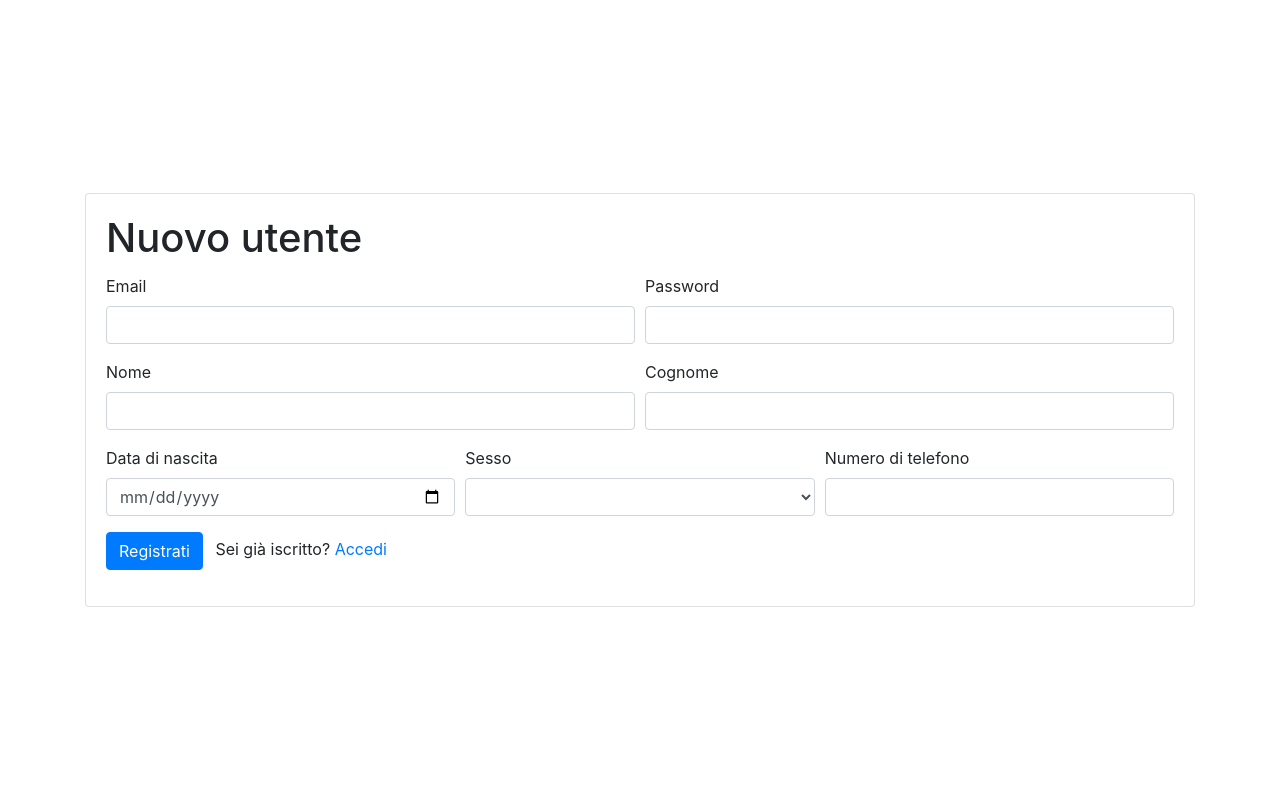
After one commit to LorenzoIanotto/games_and_go, a PHP site: page /site/register in a window 1280 px wide. The commit adds this page. Run offline with PHP 8.4, Linux system fonts and the light colour scheme.

Commit message:
Registration page

```diff
--- a/lib/db.php
+++ b/lib/db.php
@@ -5,3 +5,59 @@ class DatabaseConnection extends mysqli {
         parent::__construct("localhost", "root", "", "games_and_go");
     }
 }
+
+enum RegistrationError {
+    case AlreadyExistantUser;
+    case WrongFormat;
+    case DatabaseError;
+}
+
+function insert_user(string $email, string $password, string $name, string $surname, string $birth_date, string $gender, int $phone_number): RegistrationError|int {
+    require_once "../../lib/db.php";
+
+    function is_phone_number(int $phone_number): bool {
+        if ($phone_number < 0) {
+            return false;
+        }
+
+        if (strlen($phone_number) > 10) {
+            return false;
+        }
+
+        return $phone_number;
+    }
+
+    if (!is_phone_number($phone_number)) {
+        return RegistrationError::WrongFormat;
+    }
+
+    $password_hash = hash("sha256", $password);
+
+    $conn = new DatabaseConnection();
+    $stmt = $conn->prepare("SELECT COUNT(email) AS count FROM Users WHERE email = (?)");
+    $stmt->bind_param("s", $email);
+    $stmt->execute();
+    $res = $stmt->get_result();
+    if (!$res) {
+        $conn->close();
+        return RegistrationError::DatabaseError;
+    }
+
+    if ($res->fetch_assoc()["count"] > 0) {
+        $conn->close();
+        return RegistrationError::AlreadyExistantUser;
+    }
+
+    $stmt = $conn->prepare("INSERT INTO Users (email, password_hash, name, surname, birth_date, gender, phone_number)
+        VALUES (?, ?, ?, ?, ?, ?, ?)");
+    $stmt->bind_param("ssssssi", $email, $password_hash, $name, $surname, $birth_date, $gender, $phone_number);
+    $stmt->execute();
+    $id = mysqli_insert_id($conn);
+    $conn->close();
+
+    if ($id) {
+        return $id;
+    }
+
+    return RegistrationError::DatabaseError;
+}
--- a/site/login/index.php
+++ b/site/login/index.php
@@ -37,6 +37,9 @@ if (isset($_POST["email"]) && isset($_POST["password"])) {
                     <span class="invalid-feedback"">Password errata</span>
                 </div>
                 <button class="btn btn-primary" type="submit">Accedi</button>
+                <span class="ml-2">
+                    Non sei ancora iscritto? <a href="/site/register">Registrati</a>
+                </span>
             </form>
         </div>
     </body>
--- /dev/null
+++ b/site/register/index.php
@@ -0,0 +1,90 @@
+<?php
+require "../../lib/db.php";
+
+$error = null;
+
+if ($_SERVER["REQUEST_METHOD"] == "POST"){
+    if (!(isset($_POST["email"]) &&
+        isset($_POST["password"]) &&
+        isset($_POST["name"]) &&
+        isset($_POST["surname"]) &&
+        isset($_POST["birth_date"]) &&
+        isset($_POST["gender"]) &&
+        isset($_POST["phone_number"]) &&
+        is_numeric($_POST["phone_number"])
+    )) {
+        die("Richiesta malformata");
+    }
+
+    $res = insert_user($_POST["email"],
+        $_POST["password"],
+        $_POST["name"],
+        $_POST["surname"],
+        $_POST["birth_date"],
+        $_POST["gender"],
+        intval($_POST["phone_number"]));
+
+    if (is_int($res)) {
+        header("Location: /site/login/");
+    } else {
+        $error = $res;
+    }
+}
+?>
+<html>
+    <head>
+        <?php require("../../components/bootstrap.php"); ?>
+        <title>Registrati</title>
+    </head>
+    <body class="container min-vh-100 justify-content-center d-flex flex-column">
+        <div class="card">
+            <form class="card-body" method="post">
+                <h1 class="card-title">Nuovo utente</h1>
+                <div class="form-row">
+                    <div class="form-group col">
+                        <label for="email-input">Email</label>
+                        <input class="form-control <?php if ($error === RegistrationError::AlreadyExistantUser) echo "is-invalid" ?>" type="email" name="email" id="email-input" required/>
+                        <span class="invalid-feedback">Utente già esistente</span>
+                    </div>
+                    <div class="form-group col">
+                        <label for="password-input">Password</label>
+                        <input class="form-control" type="password" name="password" id="password-input" required/>
+                    </div>
+                </div>
+                <div class="form-row">
+                    <div class="form-group col">
+                        <label for="name-input">Nome</label>
+                        <input class="form-control" type="text" name="name" id="name-input" required/>
+                    </div>
+                    <div class="form-group col">
+                        <label for="surname-input">Cognome</label>
+                        <input class="form-control" type="text" name="surname" id="surname-input" required/>
+                    </div>
+                </div>
+                <div class="form-row">
+                    <div class="form-group col">
+                        <label for="birth-date-input">Data di nascita</label>
+                        <input class="form-control" type="date" name="birth_date" id="birth-date-input" required/>
+                    </div>
+                    <div class="form-group col">
+                        <label for="gender-input">Sesso</label>
+                        <select class="form-control" name="gender" id="gender-input" required>
+                            <option hidden disabled selected value></option>
+                            <option value="male">Uomo</option>
+                            <option value="female">Donna</option>
+                            <option value="other">Australopiteco</option>
+                        </select>
+                    </div>
+                    <div class="form-group col">
+                        <label for="phone-number-input">Numero di telefono</label>
+                        <input class="form-control" type="tel" name="phone_number" id="phone-number-input" pattern="[0-9]{3}[0-9]{3}[0-9]{4}" required/>
+                    </div>
+                </div>
+                <button class="btn btn-primary" type="submit">Registrati</button>
+                <span class="ml-2">
+                    Sei già iscritto? <a href="/site/login">Accedi</a>
+                </span>
+            </form>
+        </div>
+    </body>
+</html>
```
